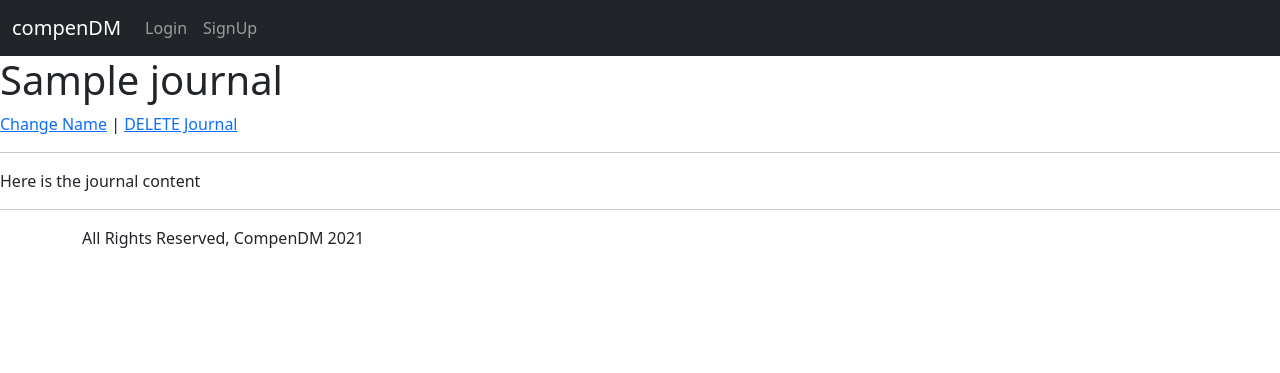
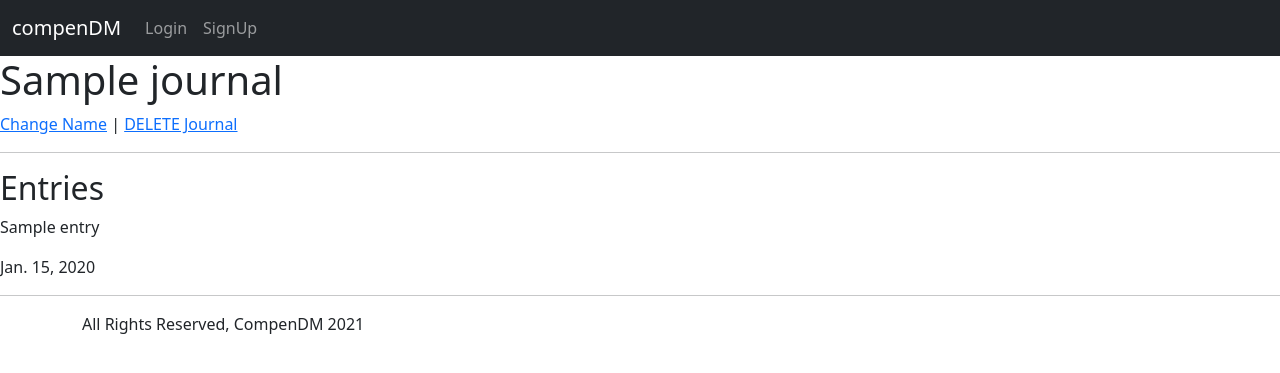
Before and after one commit to charlenebatiste/compenDM, a Django app: page /journals/1/ in a window 1280 px wide. Shown: the top 373 px of the page. Run offline with Django 3.2, Linux system fonts and the light colour scheme; tables that the repository leaves empty hold one stand-in row (values such as "Sample post").

Commit message:
create Entry model, migrated and sent data up on profile route

```diff
--- a/main_app/admin.py
+++ b/main_app/admin.py
@@ -1,5 +1,6 @@
 from django.contrib import admin
 # Import models here
-from .models import Journal
+from .models import Journal, Entry
 # Register your models here.
 admin.site.register(Journal)
+admin.site.register(Entry)
--- a/main_app/models.py
+++ b/main_app/models.py
@@ -9,3 +9,11 @@ class Journal(models.Model):
 
     def __str__(self):
         return self.title
+
+class Entry(models.Model):
+    name = models.CharField(max_length=75)
+    date = models.DateField(null=True)
+    journal = models.ForeignKey(Journal, on_delete=models.CASCADE)
+
+    def __str__(self):
+        return self.name
--- a/main_app/templates/journals/show.html
+++ b/main_app/templates/journals/show.html
@@ -10,8 +10,20 @@
     <a href="{% url 'journals_delete' journal.id %}">DELETE Journal</a>
 </div>
 <hr />
-<div>Here is the journal content</div>
+<div>
+<h2>Entries</h2>
 
+{%if entries%}
+    {% for entry in entries %}
+        <p>{{ entry.name }}</p>
+        <p>{{ entry.date }}</p>
+    {% endfor %}
+    {% else %}
+        <p>You have no entries yet.</p>
+{% endif %}
+
+
+</div>
 </section>
 
 {% endblock %}
--- a/main_app/views.py
+++ b/main_app/views.py
@@ -1,5 +1,5 @@
 from django.shortcuts import render, redirect
-from .models import Journal
+from .models import Journal, Entry
 from django.http import HttpResponseRedirect
 from django.contrib.auth.forms import AuthenticationForm, UserCreationForm
 from django.contrib.auth import authenticate, login, logout
@@ -76,7 +76,10 @@ def journals_index(request):
 
 def journals_show(request, journal_id):
     journal = Journal.objects.get(id=journal_id)
-    data = { 'journal': journal }
+    entries = Entry.objects.all()
+    data = {
+        'journal': journal,
+        'entries': entries }
     return render(request, 'journals/show.html', data)
 
 # forms - generic from django
```
Also changed, not shown: README.md, main_app/migrations/0002_entry.py (added).
